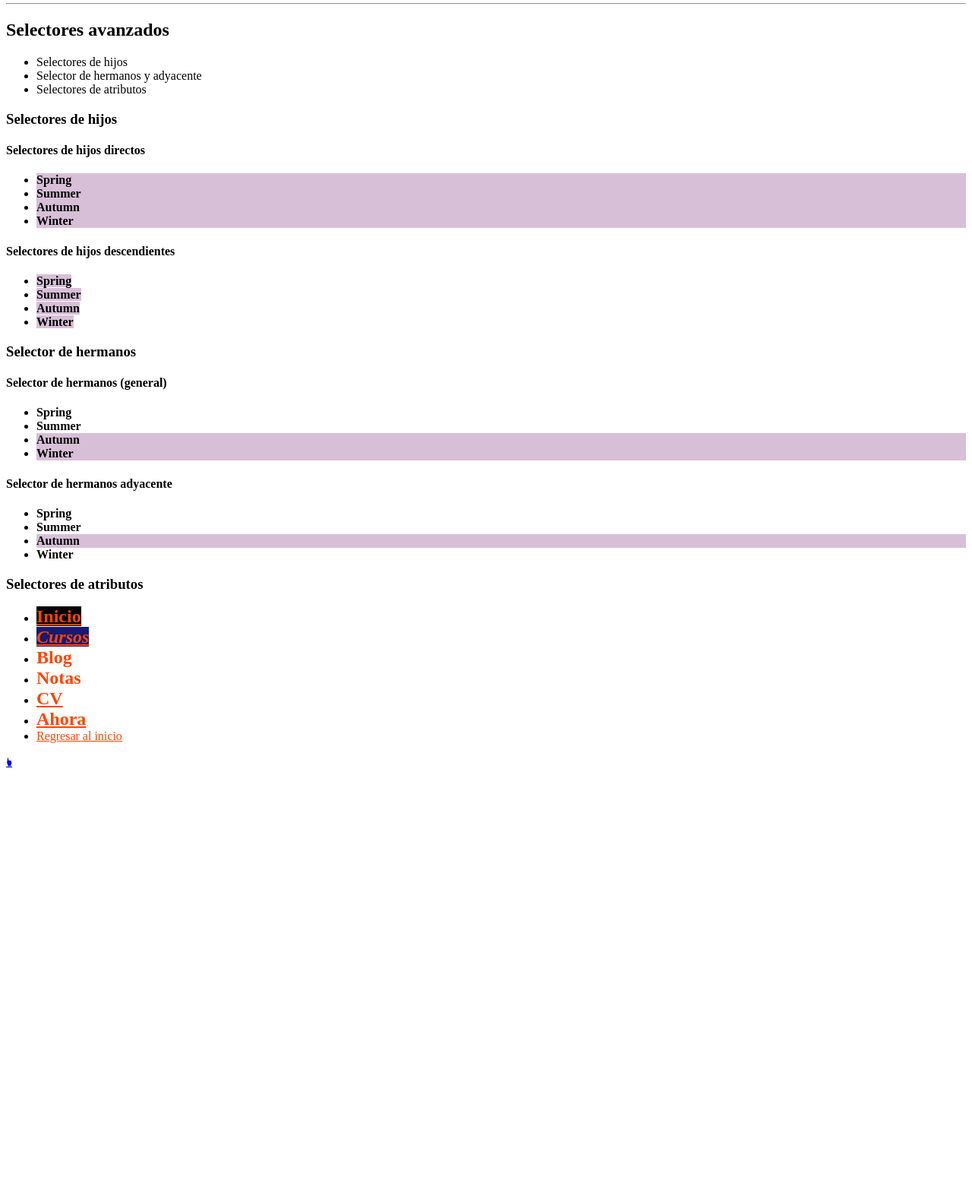
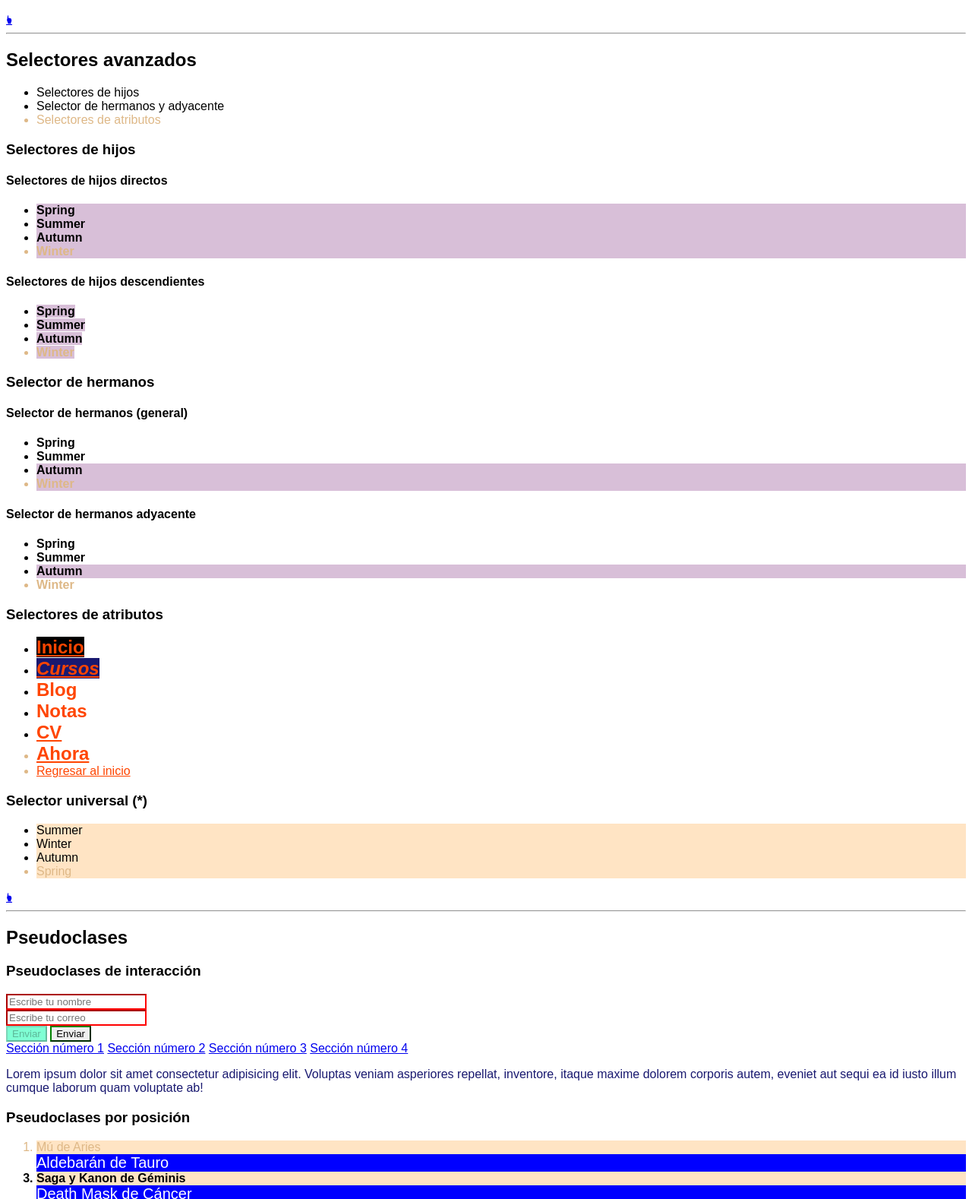
Before and after one commit to orlas135/css_basics, a plain HTML site: page src/index.html in a window 1280 px wide. Shown: the part 779-2357 px from the top of the page at 76% size. Before the commit the page ends 1799 px from the top, so only its background shows below. Drawn offline with Linux system fonts and the light colour scheme.

Commit message:
Pseudoclases finalizadas. Próxima sección: pseudoelementos

```diff
--- a/assets/stylesheets/index.css
+++ b/assets/stylesheets/index.css
@@ -114,3 +114,92 @@ p {
 .selectores-atributos a[class|="menu"] {
   font-style: italic;
 }
+
+/*Selector universal*/
+* {
+  font-family: Arial, Helvetica, sans-serif;
+}
+
+.selector-universal * {
+  background-color: bisque;
+}
+
+/*
+Pseudoclases: Dan estilos dependiendo del contexto, posición o estado del elemento
+https://developer.mozilla.org/en-US/docs/Web/CSS/Pseudo-classes
+*/
+
+.form-pseudoclases *:required {
+  border-color: yellow;
+}
+
+.form-pseudoclases *:valid {
+  border-color: green;
+}
+
+.form-pseudoclases *:invalid {
+  border-color: red;
+}
+
+.form-pseudoclases *:focus {
+  background-color: salmon;
+}
+
+.form-pseudoclases *:disabled {
+  background-color: aquamarine;
+}
+
+.menu-pseudoclases a:visited {
+  color: darkgoldenrod;
+}
+
+.menu-pseudoclases a:hover {
+  color: orange;
+}
+
+.p-pseudoclases:hover {
+  font-size: 20px;
+}
+
+#temario:target {
+  background-color: lightgray;
+}
+
+.lista-pseudoclases li:first-child,
+li:last-child,
+li:nth-child(6) {
+  color: burlywood;
+}
+
+.lista-pseudoclases li:nth-child(2n) {
+  font-size: 20px;
+}
+
+.lista-pseudoclases li:nth-child(3n) {
+  font-weight: bold;
+}
+
+.lista-pseudoclases li:nth-child(even) {
+  background-color: blue;
+  color: white;
+}
+
+.lista-pseudoclases li:nth-child(odd) {
+  background-color: bisque;
+}
+
+.articulo-pseudoclases p:first-of-type {
+  background-color: pink;
+}
+
+.articulo-pseudoclases p:last-of-type {
+  background-color: violet;
+}
+
+.articulo-pseudoclases p:nth-of-type(3) {
+  background-color: brown;
+}
+
+.articulo-pseudoclases *:not(p, /*.boton, .lista */) {
+  background-color: beige;
+}
--- a/src/index.html
+++ b/src/index.html
@@ -8,8 +8,8 @@
     <link rel="stylesheet" href="../assets/stylesheets/index.css" />
   </head>
   <body>
-    <h1 id="temario">Aprendiendo CSS</h1>
-    <article>
+    <h1>Aprendiendo CSS</h1>
+    <article id="temario">
       <h2>Enlaces de referencia</h2>
       <ul>
         <li><a href="https://svgporn.com/">SVG Porn</a></li>
@@ -32,6 +32,7 @@
       <ul>
         <li><a href="#selectores_basicos">Selectores basicos</a></li>
         <li><a href="#selectores_avanzados">Selectores avanzados</a></li>
+        <li><a href="#pseudoclases">Selectores avanzados</a></li>
       </ul>
     </article>
     <hr />
@@ -139,6 +140,85 @@
         </ul>
       </nav>
 
+      <h3>Selector universal (*)</h3>
+
+      <ul class="selector-universal">
+        <li>Summer</li>
+        <li>Winter</li>
+        <li>Autumn</li>
+        <li>Spring</li>
+      </ul>
+
+      <a href="#temario">🖢</a>
+    </article>
+
+    <hr />
+
+    <article id="pseudoclases">
+      <h2>Pseudoclases</h2>
+
+      <h3>Pseudoclases de interacción</h3>
+      <form action="#" class="form-pseudoclases">
+        <input
+          type="text"
+          name="nombre"
+          placeholder="Escribe tu nombre"
+          id=""
+          required
+        />
+        <br />
+        <input
+          type="email"
+          name="correo"
+          placeholder="Escribe tu correo"
+          required
+        />
+        <br />
+        <input type="submit" value="Enviar" disabled />
+        <input type="submit" value="Enviar" />
+      </form>
+
+      <nav class="menu-pseudoclases">
+        <a href="#seccion1">Sección número 1</a>
+        <a href="#seccion2">Sección número 2</a>
+        <a href="#seccion3">Sección número 3</a>
+        <a href="#seccion4">Sección número 4</a>
+      </nav>
+
+      <p class="p-pseudoclases">
+        Lorem ipsum dolor sit amet consectetur adipisicing elit. Voluptas veniam
+        asperiores repellat, inventore, itaque maxime dolorem corporis autem,
+        eveniet aut sequi ea id iusto illum cumque laborum quam voluptate ab!
+      </p>
+
+      <h3>Pseudoclases por posición</h3>
+
+      <ol class="lista-pseudoclases">
+        <li>Mú de Aries</li>
+        <li>Aldebarán de Tauro</li>
+        <li>Saga y Kanon de Géminis</li>
+        <li>Death Mask de Cáncer</li>
+        <li>Aioria de Leo</li>
+        <li>Shaka de Virgo</li>
+        <li>Dohko de Libra</li>
+        <li>Milo de Scorpio</li>
+        <li>Aioros de Sagitario</li>
+        <li>Shura de Capricornio</li>
+        <li>Camus de Acuario</li>
+        <li>Afrodita de Piscis</li>
+      </ol>
+
+      <article class="articulo-pseudoclases">
+        <header>Header</header>
+        <p>Párrafo</p>
+        <div>DIV</div>
+        <p>Párrafo 2</p>
+        <section>Section</section>
+        <p>Párrafo 3</p>
+        <div>DIV</div>
+        <p>Párrafo 4</p>
+        <footer>Footer</footer>
+      </article>
       <a href="#temario">🖢</a>
     </article>
   </body>
```
